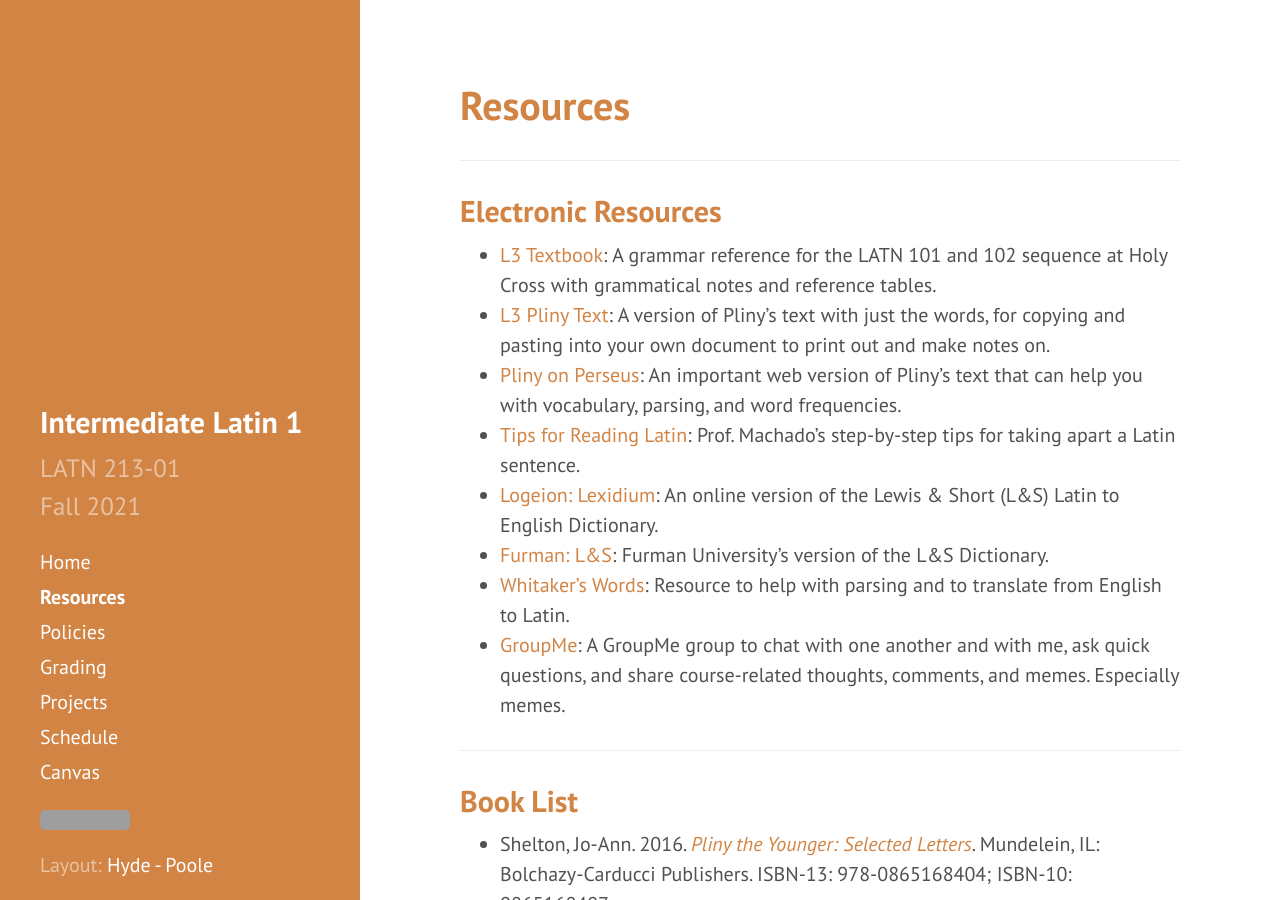
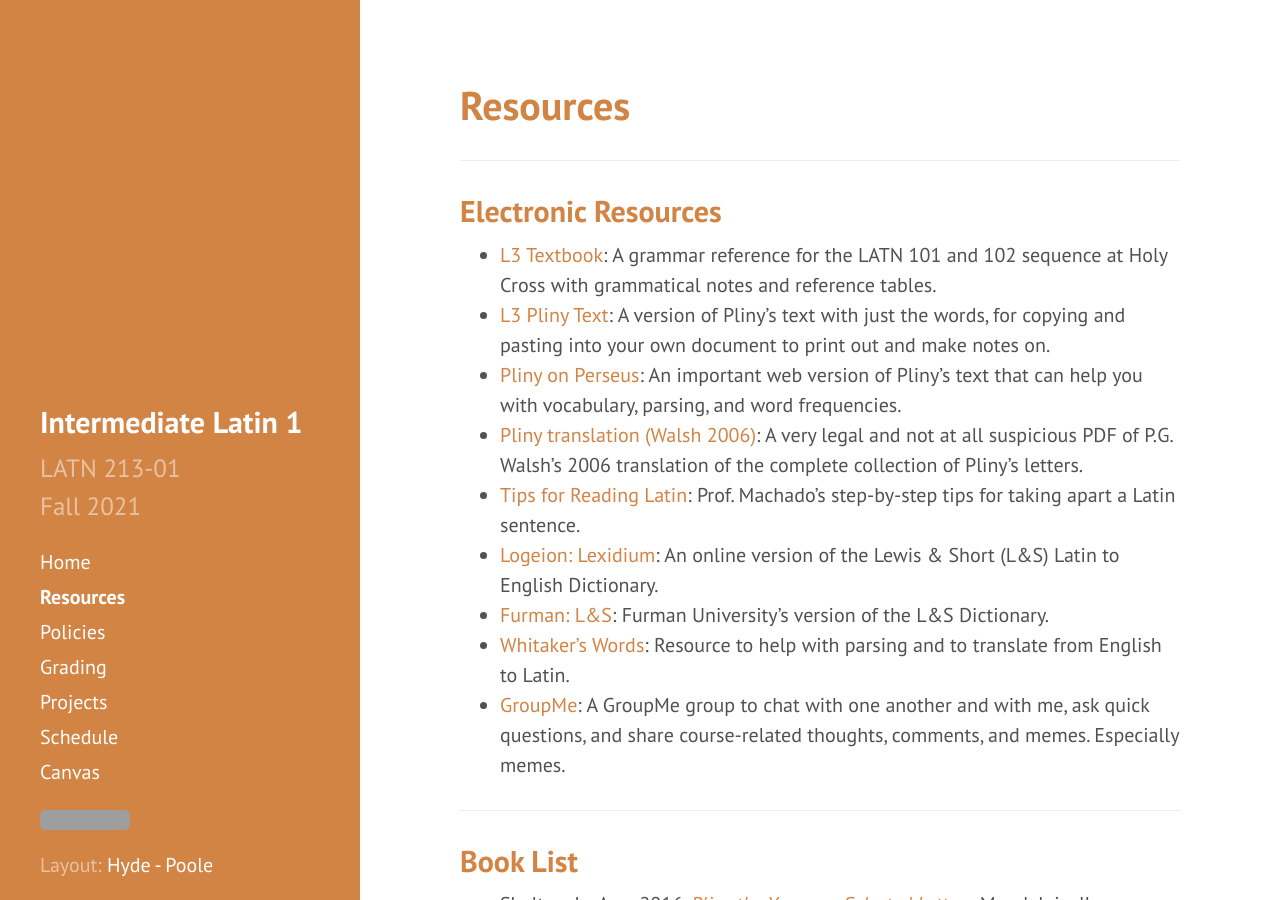
Before and after one commit to DLibatique/LATN213-F21, a Jekyll site: the page built from _pages/resources.md, in a window 1280 px wide and 900 px high. Built offline with Jekyll 4.4.1, drawn with Linux system fonts in a browser that asks for light colours; grey boxes are pictures that could not be loaded.

Commit message:
added walsh

```diff
--- a/_pages/resources.md
+++ b/_pages/resources.md
@@ -12,6 +12,7 @@ order: 1
 * [L3 Textbook](https://lingualatina.github.io/textbook/): A grammar reference for the LATN 101 and 102 sequence at Holy Cross with grammatical notes and reference tables.
 * [L3 Pliny Text](https://lingualatina.github.io/texts/browsable/pliny/toc): A version of Pliny's text with just the words, for copying and pasting into your own document to print out and make notes on.
 * [Pliny on Perseus](http://www.perseus.tufts.edu/hopper/text?doc=Perseus%3atext%3a1999.02.0139): An important web version of Pliny's text that can help you with vocabulary, parsing, and word frequencies.
+* [Pliny translation (Walsh 2006)](https://drive.google.com/file/d/1iG64QgQW_UqjBqBoiJKMELBYF1BfIbRa/view?usp=sharing): A very legal and not at all suspicious PDF of P.G. Walsh's 2006 translation of the complete collection of Pliny's letters.
 * [Tips for Reading Latin](https://dominicmachado.github.io/tips-for-reading-latn199-f20): Prof. Machado's step-by-step tips for taking apart a Latin sentence.
 * [Logeion: Lexidium](https://logeion.uchicago.edu/lexidium): An online version of the Lewis & Short (L&S) Latin to English Dictionary.
 * [Furman: L&S](http://folio2.furman.edu/lewis-short/index.html): Furman University's version of the L&S Dictionary.
```
